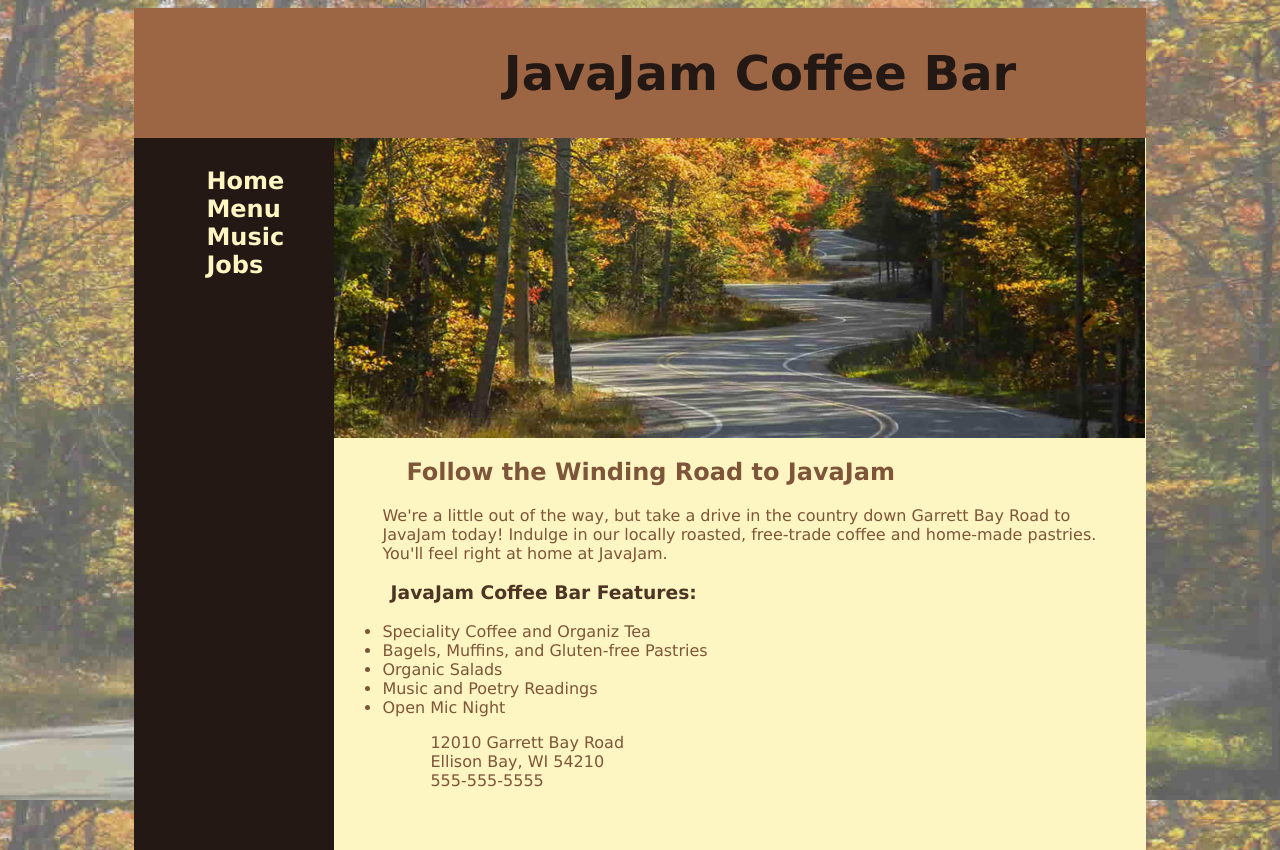
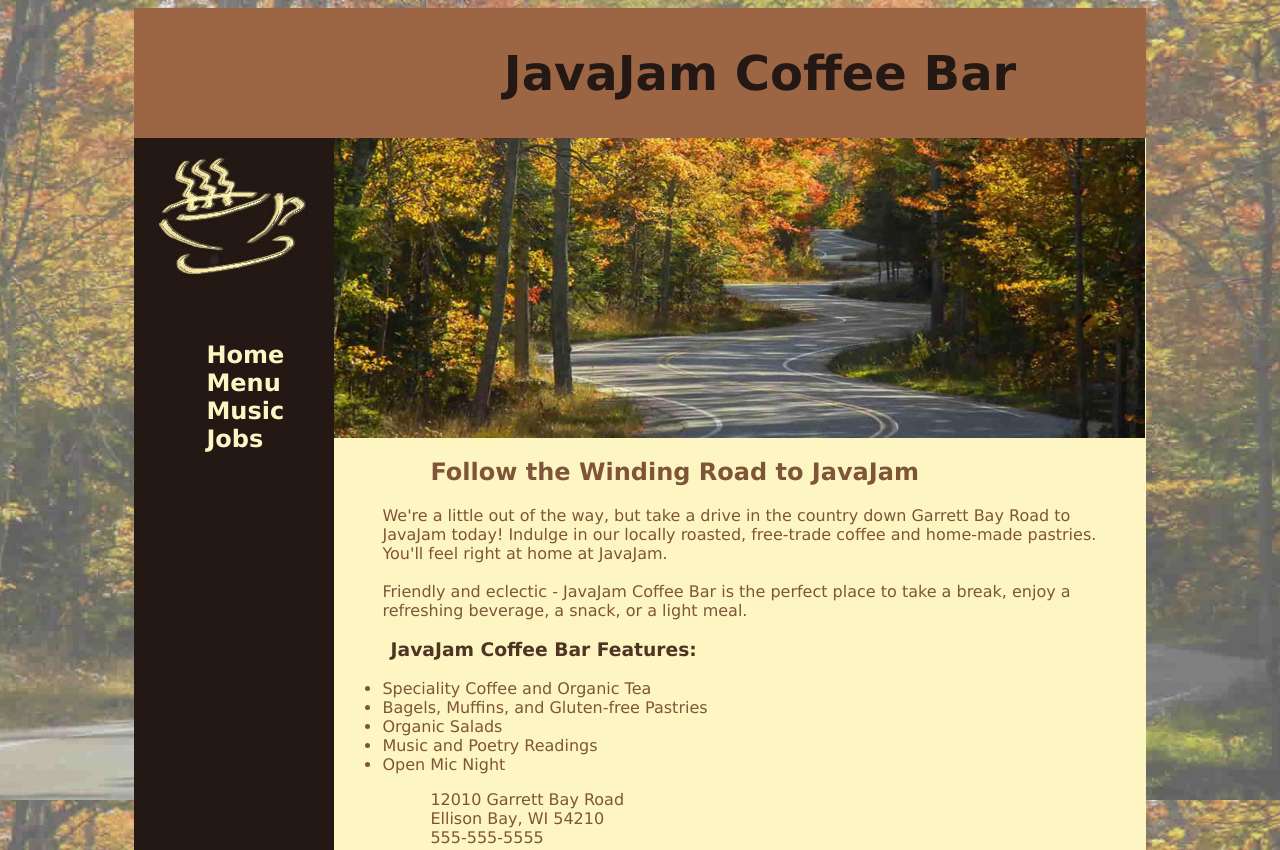
Before and after one commit to SICTC-CS/java-jam-maekyngrigs10, a plain HTML site: page ch6-cssLayout/index.html in a window 1280 px wide. Shown: the top 850 px of the page. Drawn offline with Linux system fonts and the light colour scheme.

Commit message:
just stuff dw abt it

```diff
--- a/ch6-cssLayout/index.html
+++ b/ch6-cssLayout/index.html
@@ -11,6 +11,7 @@
                     <a href="index.html"><h1>JavaJam Coffee Bar</h1></a>
                 </header>
                 <nav class="floatleft">
+                    <img src="img/coffeelogo.jpg" class="floatleft">
                     <ul>
                         <li><a href="index.html">Home</a></li><br>
                         <li><a href="menu.html">Menu</a></li><br>
@@ -22,10 +23,11 @@
                 <main>
                     <div id="homehero" src="img/hero.jpg"></div>
                     <h2>Follow the Winding Road to JavaJam</h2>
-                    <p>We're a little out of the way, but take a drive in the country down Garrett Bay Road to JavaJam today! Indulge in our locally roasted, free-trade coffee and home-made pastries. You'll feel right at home at JavaJam. </p>
+                    <p>We're a little out of the way, but take a drive in the country down Garrett Bay Road to JavaJam today! Indulge in our locally roasted, free-trade coffee and home-made pastries. You'll feel right at home at JavaJam. <br><br>
+                    Friendly and eclectic - JavaJam Coffee Bar is the perfect place to take a break, enjoy a refreshing beverage, a snack, or a light meal.</p>
                     <h3>JavaJam Coffee Bar Features: </h3>
                     <ul>
-                        <li>Speciality Coffee and Organiz Tea</li>
+                        <li>Speciality Coffee and Organic Tea</li>
                         <li>Bagels, Muffins, and Gluten-free Pastries</li>
                         <li>Organic Salads</li>
                         <li>Music and Poetry Readings</li>
--- a/ch6-cssLayout/style.css
+++ b/ch6-cssLayout/style.css
@@ -140,8 +140,15 @@ main h2,h3,h4,p,div,ul,dl {
 #heromugs {
     background-image: url(img/heromugs.jpg);
     height:300px;
+    background-size: contain;
+    /* background-size: cover; */
+    background-repeat: no-repeat;
+}
+
+#mughero {
+    /* background-image: url(img/coffeelogo.jpg); */
     background-size: 100% 100%;
-    background-repeat: no-repeat;
+    /* background-repeat: no-repeat; */
 }
 
 
```
Also changed, not shown: ch6-cssLayout/menu.html (+2 -1 lines).
